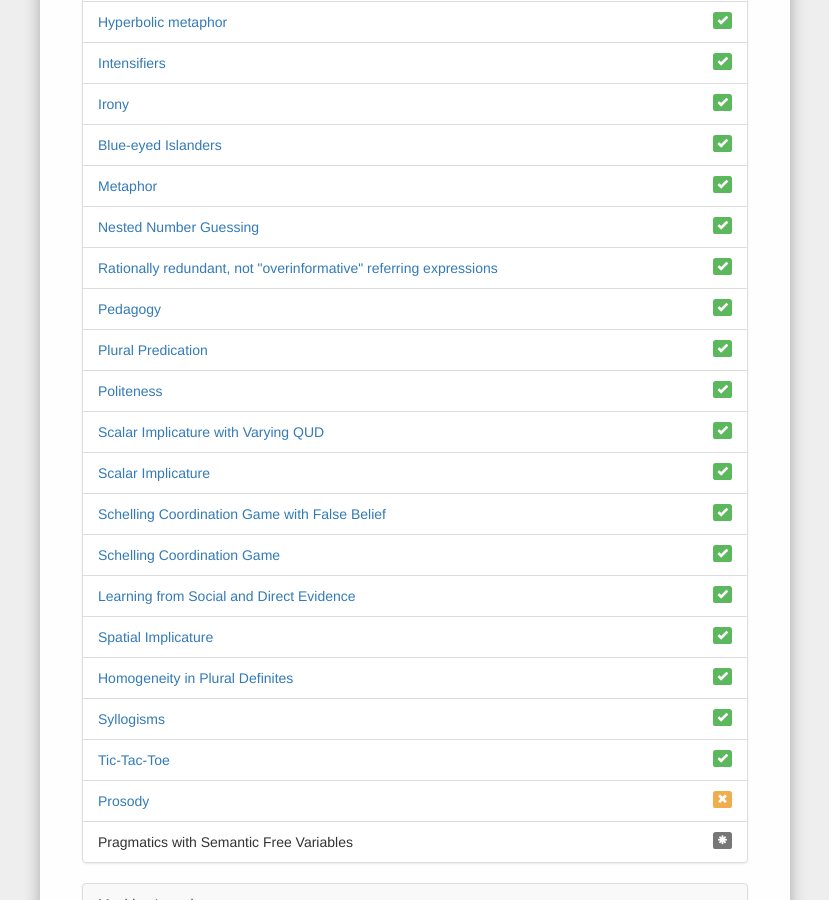
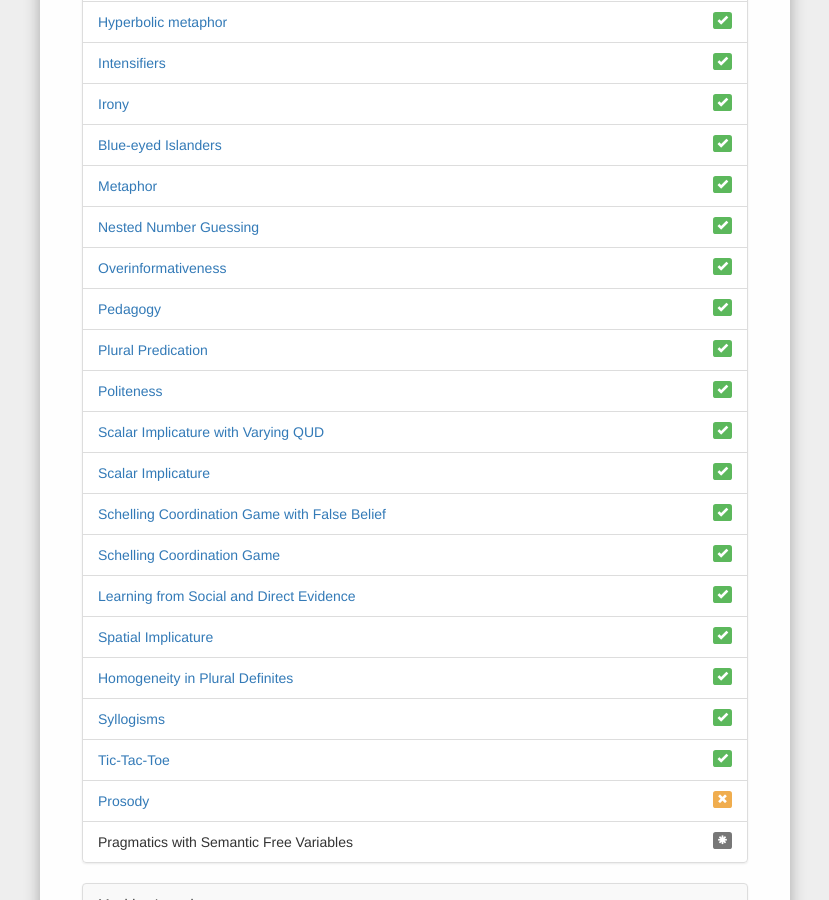
Before and after one commit to forestdb/forestdb.org, a Jekyll site: the page built from index.md, in a window 1280 px wide and 900 px high, scrolled down 750 px. Shown: the whole window, without its empty margins (225-1054 px from the left). Built offline with Jekyll 4.4.1, drawn with Linux system fonts in a browser that asks for light colours; nearby versions of some CDN libraries.

Commit message:
title change

```diff
--- a/models/overinf.md
+++ b/models/overinf.md
@@ -1,6 +1,6 @@
 ---
 layout: model
-title: Rationally redundant, not "overinformative" referring expressions
+title: Overinformativeness
 model-status: code
 model-category: Reasoning about Reasoning
 model-tags: language, pragmatics, overinformativeness
```
